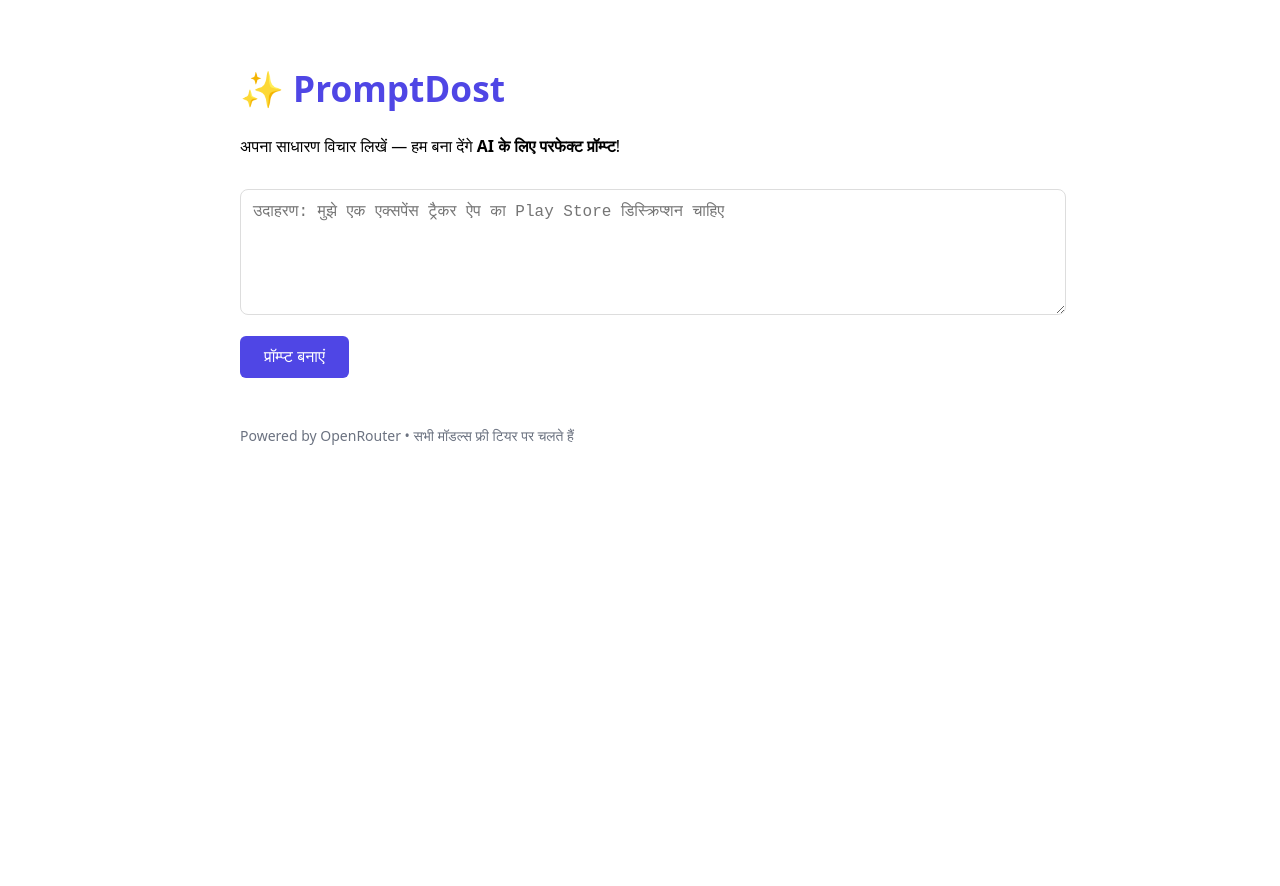
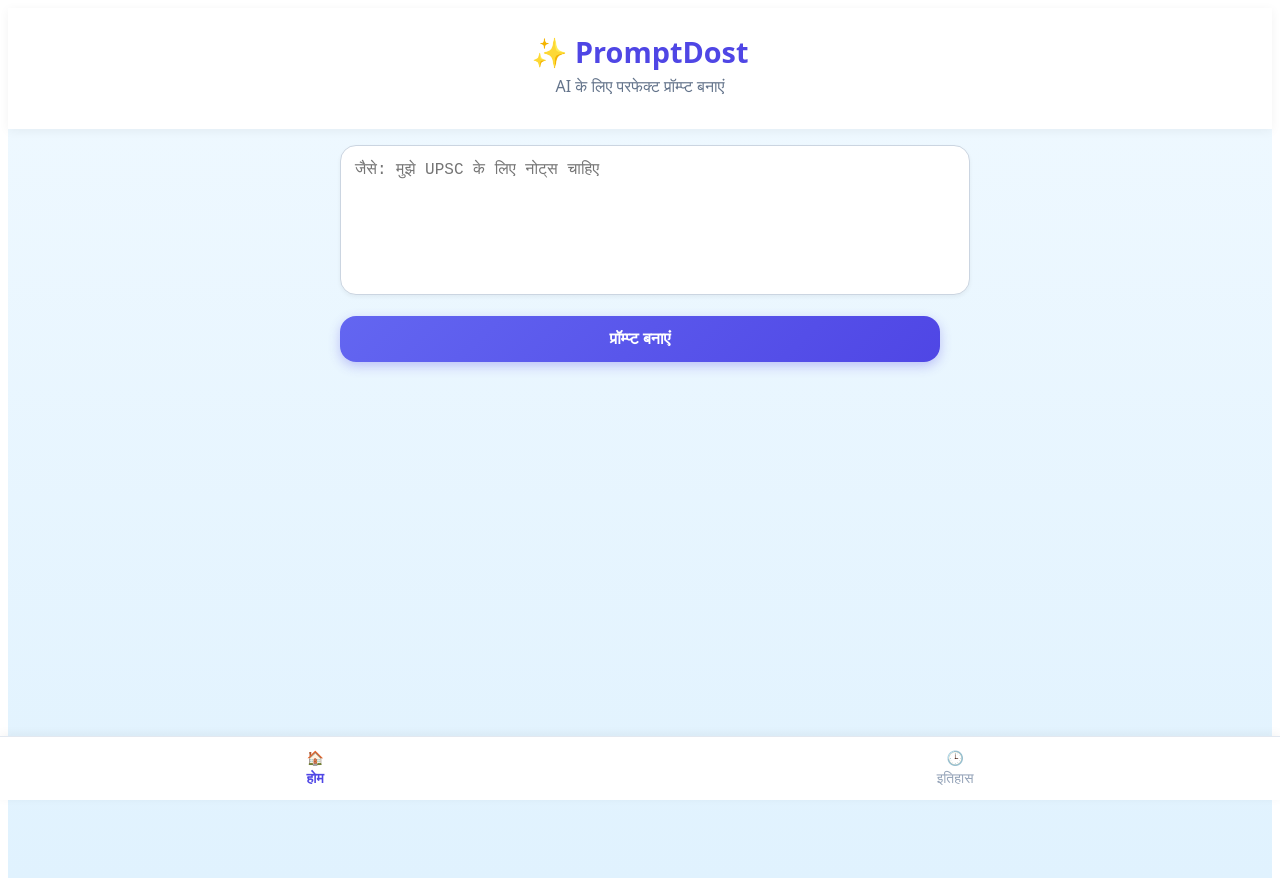
Before and after one commit to mahendramirdhapy-tech/ai-prompt-maker, a Next.js app: page / in a window 1280 px wide. Before the commit the page ends 800 px from the top, so only its background shows below. Built offline with nearby package versions, Linux system fonts and the light colour scheme.

Commit message:
Update page.tsx

```diff
--- a/app/page.tsx
+++ b/app/page.tsx
@@ -1,12 +1,38 @@
+// app/page.tsx
 "use client";
 
-import { useState } from "react";
+import { useState, useEffect } from "react";
+
+type HistoryItem = {
+  id: string;
+  idea: string;
+  prompt: string;
+  timestamp: number;
+};
 
 export default function Home() {
+  const [activeTab, setActiveTab] = useState<"home" | "history">("home");
   const [idea, setIdea] = useState("");
-  const [prompt, setPrompt] = useState("");
   const [loading, setLoading] = useState(false);
   const [error, setError] = useState("");
+  const [history, setHistory] = useState<HistoryItem[]>([]);
+
+  // Load history from localStorage on mount
+  useEffect(() => {
+    const saved = localStorage.getItem("promptDostHistory");
+    if (saved) {
+      try {
+        setHistory(JSON.parse(saved));
+      } catch (e) {
+        console.error("Failed to parse history");
+      }
+    }
+  }, []);
+
+  // Save history to localStorage whenever it changes
+  useEffect(() => {
+    localStorage.setItem("promptDostHistory", JSON.stringify(history));
+  }, [history]);
 
   const generatePrompt = async () => {
     if (!idea.trim()) {
@@ -15,7 +41,6 @@ export default function Home() {
     }
     setError("");
     setLoading(true);
-    setPrompt("");
 
     try {
       const res = await fetch("/api/generate", {
@@ -23,107 +48,267 @@ export default function Home() {
         headers: { "Content-Type": "application/json" },
         body: JSON.stringify({
           idea: idea.trim(),
-          referer: window.location.origin
-        })
+          referer: window.location.origin,
+        }),
       });
 
       const data = await res.json();
 
       if (res.ok) {
-        setPrompt(data.prompt);
+        const newItem: HistoryItem = {
+          id: Date.now().toString(),
+          idea: idea.trim(),
+          prompt: data.prompt,
+          timestamp: Date.now(),
+        };
+        setHistory((prev) => [newItem, ...prev]);
+        setIdea("");
       } else {
         setError(data.error || "कुछ गड़बड़ हुई।");
       }
     } catch (err) {
-      setError("नेटवर्क त्रुटि। कृपया इंटरनेट चेक करें।");
+      setError("नेटवर्क त्रुटि। इंटरनेट चेक करें।");
     } finally {
       setLoading(false);
     }
   };
 
-  const copyToClipboard = () => {
-    if (prompt) {
-      navigator.clipboard.writeText(prompt);
+  const copyToClipboard = (text: string) => {
+    navigator.clipboard.writeText(text);
     alert("प्रॉम्प्ट कॉपी हो गया!");
+  };
+
+  const clearHistory = () => {
+    if (confirm("क्या आप पूरा इतिहास मिटाना चाहते हैं?")) {
+      setHistory([]);
+      localStorage.removeItem("promptDostHistory");
     }
   };
 
+  const formatDate = (timestamp: number) => {
+    const date = new Date(timestamp);
+    return date.toLocaleString("hi-IN", {
+      hour: "2-digit",
+      minute: "2-digit",
+      day: "2-digit",
+      month: "short",
+    });
+  };
+
   return (
-    <div style={{ padding: "2rem", maxWidth: "800px", margin: "0 auto" }}>
-      <h1 style={{ color: "#4F46E5", fontSize: "2.2rem" }}>✨ PromptDost</h1>
-      <p>अपना साधारण विचार लिखें — हम बना देंगे <strong>AI के लिए परफेक्ट प्रॉम्प्ट</strong>!</p>
+    <div
+      style={{
+        fontFamily: "system-ui, sans-serif",
+        background: "linear-gradient(to bottom, #f0f9ff, #e0f2fe)",
+        minHeight: "100vh",
+        paddingBottom: "70px",
+        color: "#1e293b",
+      }}
+    >
+      {/* Header */}
+      <header
+        style={{
+          textAlign: "center",
+          padding: "1.5rem 1rem 1rem",
+          background: "white",
+          boxShadow: "0 2px 10px rgba(0,0,0,0.05)",
+        }}
+      >
+        <h1 style={{ fontSize: "1.8rem", fontWeight: "700", color: "#4f46e5", margin: 0 }}>
+          ✨ PromptDost
+        </h1>
+        <p style={{ color: "#64748b", marginTop: "0.25rem" }}>
+          AI के लिए परफेक्ट प्रॉम्प्ट बनाएं
+        </p>
+      </header>
 
+      {/* Main Content */}
+      <main style={{ padding: "1rem", maxWidth: "600px", margin: "0 auto" }}>
+        {activeTab === "home" && (
+          <div>
             <textarea
               value={idea}
               onChange={(e) => setIdea(e.target.value)}
-        placeholder="उदाहरण: मुझे एक एक्सपेंस ट्रैकर ऐप का Play Store डिस्क्रिप्शन चाहिए"
+              placeholder="जैसे: मुझे UPSC के लिए नोट्स चाहिए"
               style={{
                 width: "100%",
-          height: "100px",
-          marginTop: "1rem",
-          padding: "12px",
-          borderRadius: "8px",
-          border: "1px solid #ddd",
-          fontSize: "16px"
+                height: "120px",
+                padding: "14px",
+                borderRadius: "16px",
+                border: "1px solid #cbd5e1",
+                fontSize: "16px",
+                resize: "none",
+                boxShadow: "0 2px 4px rgba(0,0,0,0.05)",
               }}
             />
-
-      {error && <p style={{ color: "red", marginTop: "8px" }}>{error}</p>}
-
+            {error && <p style={{ color: "red", marginTop: "8px", fontSize: "14px" }}>{error}</p>}
             <button
               onClick={generatePrompt}
               disabled={loading}
               style={{
+                width: "100%",
+                padding: "14px",
                 marginTop: "1rem",
-          padding: "12px 24px",
-          fontSize: "16px",
-          backgroundColor: loading ? "#ccc" : "#4F46E5",
+                background: loading ? "#94a3b8" : "linear-gradient(135deg, #6366f1, #4f46e5)",
                 color: "white",
                 border: "none",
-          borderRadius: "6px",
-          cursor: loading ? "not-allowed" : "pointer"
+                borderRadius: "16px",
+                fontSize: "16px",
+                fontWeight: "600",
+                cursor: loading ? "not-allowed" : "pointer",
+                boxShadow: "0 4px 12px rgba(79, 70, 229, 0.3)",
               }}
             >
               {loading ? "बना रहा है... 🤖" : "प्रॉम्प्ट बनाएं"}
             </button>
+          </div>
+        )}
 
-      {prompt && (
-        <div style={{ marginTop: "2rem" }}>
-          <h3>आपका ऑप्टिमाइज़्ड प्रॉम्प्ट:</h3>
+        {activeTab === "history" && (
+          <div>
+            <div style={{ display: "flex", justifyContent: "space-between", alignItems: "center", marginBottom: "1rem" }}>
+              <h2 style={{ fontSize: "1.4rem", margin: 0 }}>इतिहास</h2>
+              {history.length > 0 && (
+                <button
+                  onClick={clearHistory}
+                  style={{
+                    background: "none",
+                    border: "none",
+                    color: "#ef4444",
+                    fontSize: "14px",
+                    cursor: "pointer",
+                  }}
+                >
+                  साफ़ करें
+                </button>
+              )}
+            </div>
+            {history.length === 0 ? (
+              <p style={{ textAlign: "center", color: "#94a3b8", marginTop: "2rem" }}>
+                अभी तक कोई इतिहास नहीं है।
+              </p>
+            ) : (
+              <div style={{ display: "flex", flexDirection: "column", gap: "1rem" }}>
+                {history.map((item) => (
+                  <div
+                    key={item.id}
+                    style={{
+                      background: "white",
+                      borderRadius: "16px",
+                      padding: "16px",
+                      boxShadow: "0 2px 8px rgba(0,0,0,0.08)",
+                      border: "1px solid #e2e8f0",
+                    }}
+                  >
+                    <div style={{ fontSize: "13px", color: "#94a3b8", marginBottom: "8px" }}>
+                      {formatDate(item.timestamp)} • विचार: {item.idea}
+                    </div>
                     <pre
                       style={{
-              background: "#f9fafb",
-              padding: "16px",
-              borderRadius: "8px",
-              border: "1px solid #e5e7eb",
                         whiteSpace: "pre-wrap",
                         wordBreak: "break-word",
                         fontSize: "15px",
-              lineHeight: 1.5
+                        margin: "8px 0",
+                        lineHeight: 1.5,
+                        background: "#f8fafc",
+                        padding: "10px",
+                        borderRadius: "8px",
                       }}
                     >
-            {prompt}
+                      {item.prompt}
                     </pre>
+                    <div style={{ display: "flex", gap: "8px", marginTop: "10px" }}>
                       <button
-            onClick={copyToClipboard}
+                        onClick={() => copyToClipboard(item.prompt)}
                         style={{
-              marginTop: "12px",
-              padding: "8px 16px",
-              backgroundColor: "#10B981",
-              color: "white",
-              border: "none",
-              borderRadius: "6px",
-              cursor: "pointer"
+                          flex: 1,
+                          padding: "8px",
+                          background: "#f1f5f9",
+                          border: "1px solid #cbd5e1",
+                          borderRadius: "12px",
+                          fontSize: "14px",
+                          cursor: "pointer",
                         }}
                       >
-            कॉपी करें ✅
+                        कॉपी ✅
+                      </button>
+                      <button
+                        onClick={() => {
+                          // WhatsApp share
+                          const text = encodeURIComponent(item.prompt);
+                          window.open(`https://wa.me/?text=${text}`, "_blank");
+                        }}
+                        style={{
+                          flex: 1,
+                          padding: "8px",
+                          background: "#dcfce7",
+                          border: "1px solid #bbf7d0",
+                          borderRadius: "12px",
+                          fontSize: "14px",
+                          cursor: "pointer",
+                        }}
+                      >
+                        शेयर 📲
                       </button>
                     </div>
+                  </div>
+                ))}
+              </div>
             )}
+          </div>
+        )}
+      </main>
 
-      <footer style={{ marginTop: "3rem", fontSize: "14px", color: "#6b7280" }}>
-        <p>Powered by OpenRouter • सभी मॉडल्स फ्री टियर पर चलते हैं</p>
-      </footer>
+      {/* Bottom Navigation */}
+      <nav
+        style={{
+          position: "fixed",
+          bottom: 0,
+          left: 0,
+          right: 0,
+          background: "white",
+          display: "flex",
+          justifyContent: "space-around",
+          padding: "12px 0",
+          borderTop: "1px solid #e2e8f0",
+          boxShadow: "0 -2px 10px rgba(0,0,0,0.05)",
+        }}
+      >
+        <button
+          onClick={() => setActiveTab("home")}
+          style={{
+            background: "none",
+            border: "none",
+            color: activeTab === "home" ? "#4f46e5" : "#94a3b8",
+            fontSize: "14px",
+            fontWeight: activeTab === "home" ? "600" : "normal",
+            display: "flex",
+            flexDirection: "column",
+            alignItems: "center",
+            gap: "4px",
+          }}
+        >
+          <span>🏠</span>
+          <span>होम</span>
+        </button>
+        <button
+          onClick={() => setActiveTab("history")}
+          style={{
+            background: "none",
+            border: "none",
+            color: activeTab === "history" ? "#4f46e5" : "#94a3b8",
+            fontSize: "14px",
+            fontWeight: activeTab === "history" ? "600" : "normal",
+            display: "flex",
+            flexDirection: "column",
+            alignItems: "center",
+            gap: "4px",
+          }}
+        >
+          <span>🕒</span>
+          <span>इतिहास</span>
+        </button>
+      </nav>
     </div>
   );
                          }
```
Lines whose indentation alone changed are shown as unchanged.
